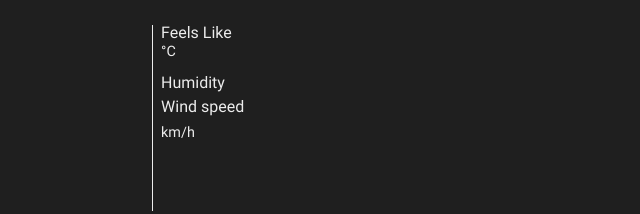
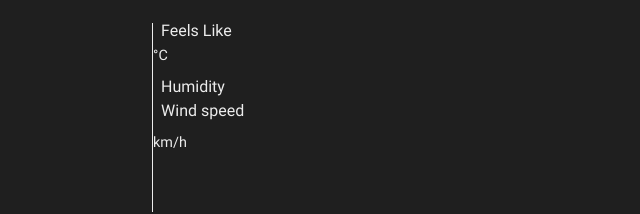
Before and after one commit to G-Cioni/weatherApp, a plain HTML site: page index.html in a window 1280 px wide. Shown: the part 383-597 px from the top of the page, 307-947 px from the left. Drawn offline with Linux system fonts and the light colour scheme; no server answers.

Commit message:
created secondary info text divs

```diff
--- a/index.html
+++ b/index.html
@@ -36,13 +36,13 @@
             </div>
 
             <div id="secondary-info">
-                <div id="feels-like-text" class="secondary-info-text">Feels Like
+                <div id="feels-like-text" class="secondary-info"> <div class="secondary-info-text"> Feels Like </div>
                     <h4 id="feels-like" class="temp-metric secondary-info-value"></h4>
                 </div>
-                <div id="humidity-text" class="secondary-info-text">Humidity
+                <div id="humidity-text" class="secondary-info"> <div class="secondary-info-text"> Humidity </div>
                     <h4 id="humidity" class="secondary-info-value"></h4>
                 </div>
-                <div id="wind-speed-text" class="secondary-info-text">Wind speed
+                <div id="wind-speed-text" class="secondary-info"> <div class="secondary-info-text"> Wind speed </div>
                     <h4 id="wind-speed" class="speed-metric secondary-info-value"></h4>
                 </div>
                 <!-- <h4 id="wind-direction"></h4> -->
```
